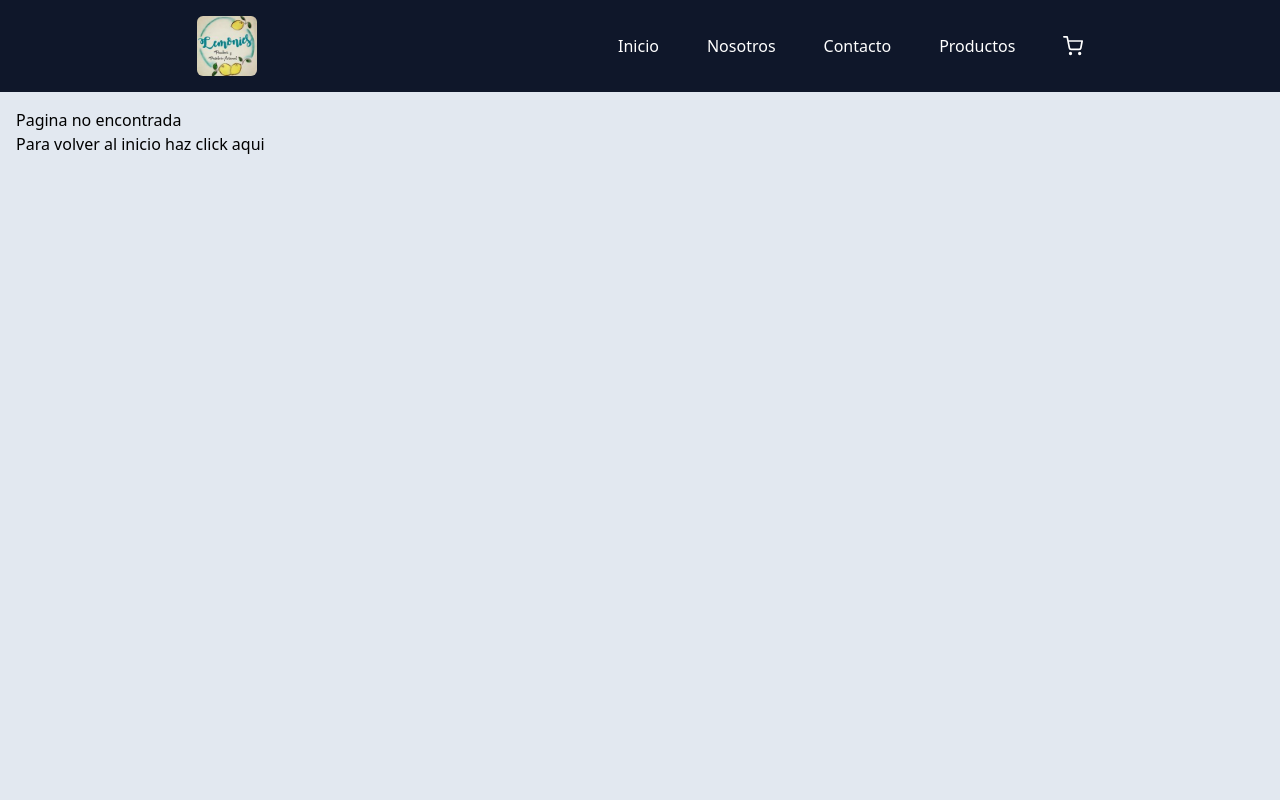
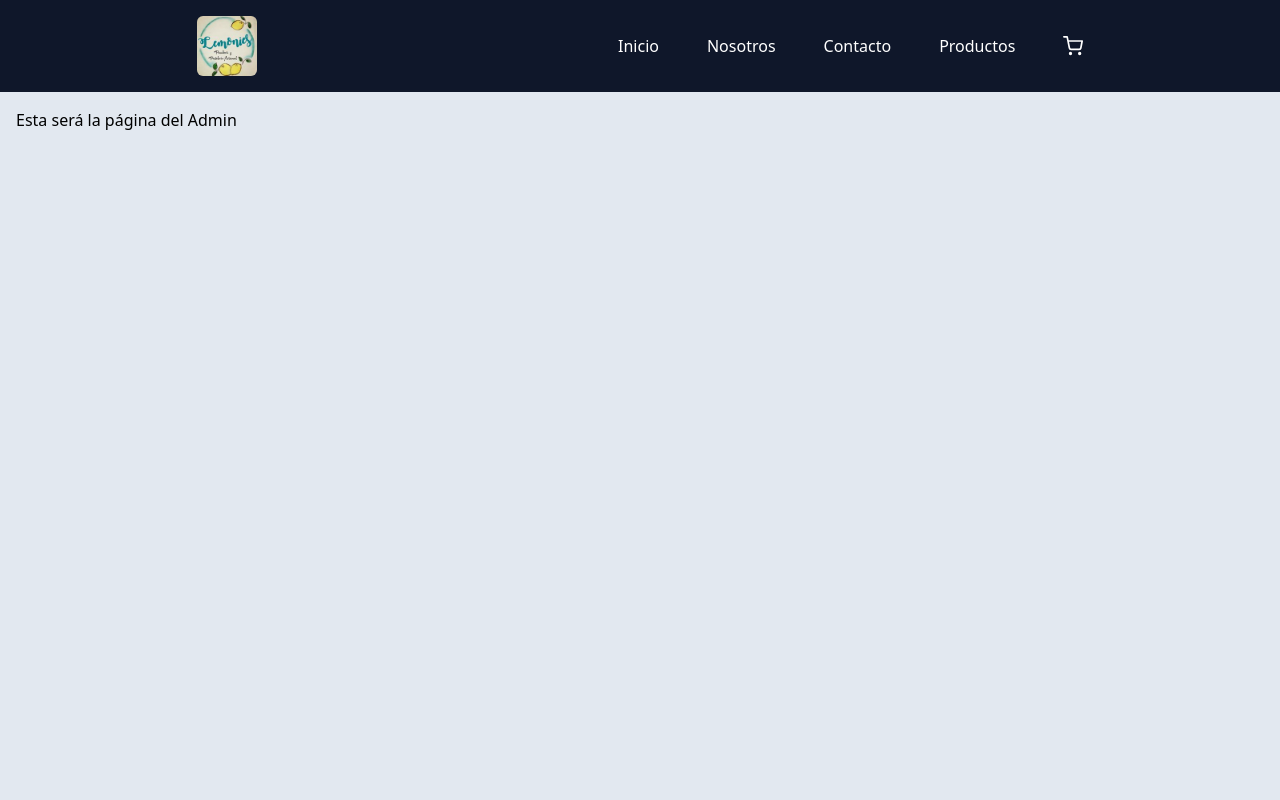
Before and after one commit to maiguelm/app-nextjs-coder, a Next.js app: page /admin in a window 1280 px wide. Before the commit this address had no page. Shown: the top 800 px of the page. Built offline with nearby package versions, Linux system fonts and the light colour scheme.

Commit message:
se agrega pagina  admin

```diff
--- /dev/null
+++ b/app/admin/page.js
@@ -0,0 +1,9 @@
+import React from 'react'
+
+const Admin = () => {
+  return (
+	<div>Esta será la página del Admin</div>
+  )
+}
+
+export default Admin
```
